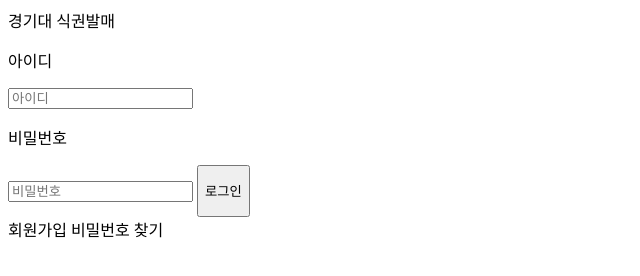
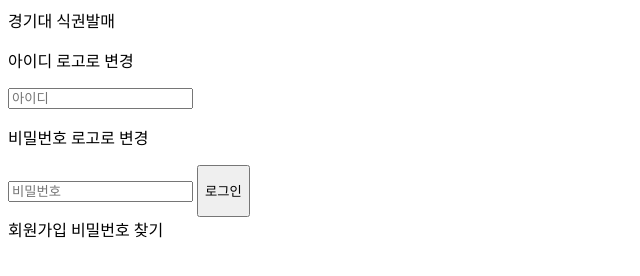
Before and after one commit to soogeun/cs_project, a plain HTML site: page signin.html in a window 1280 px wide. Shown: the whole page, without its empty margins (0-640 px from the left). Drawn offline with Linux system fonts and the light colour scheme.

Commit message:
Update signin.html

```diff
--- a/signin.html
+++ b/signin.html
@@ -13,9 +13,9 @@
     <section>
         <form action="">
             <div className='signInBox'>
-                <p className='email'>아이디</p>
+                <p className='email'>아이디 로고로 변경</p>
                 <input className='text' type='text' placeholder='아이디' />
-                <p className='password'>비밀번호</p>
+                <p className='password'>비밀번호 로고로 변경</p>
                 <input
                   className='passwordBox'
                   type='password'
```
